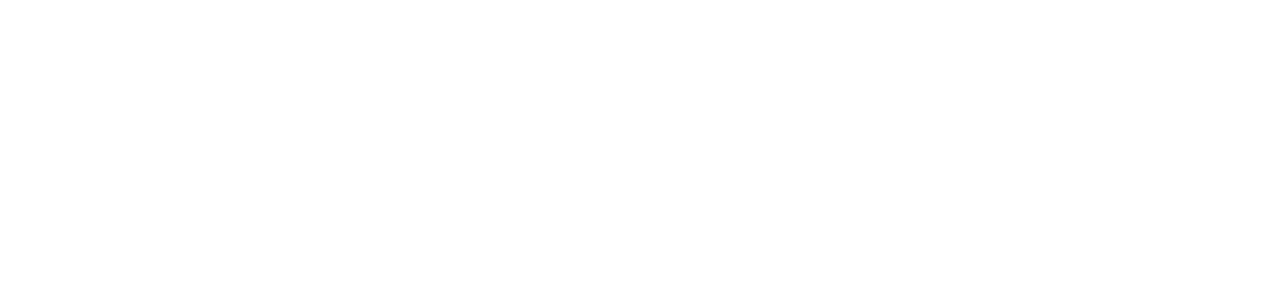
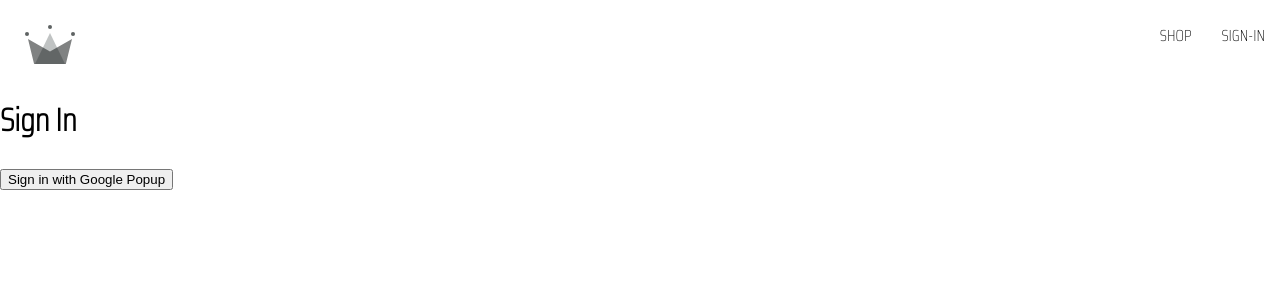
Before and after one commit to Chamindu36/market-place-pet-project, a React (Create React App) app: page /sign-in in a window 1280 px wide. Before the commit this address had no page. Shown: the top 300 px of the page. Built offline with nearby package versions, Linux system fonts and the light colour scheme.

Commit message:
Add firebase to the web-app and implement sign-in

```diff
--- a/package.json
+++ b/package.json
@@ -6,6 +6,7 @@
     "@testing-library/jest-dom": "^5.16.5",
     "@testing-library/react": "^13.4.0",
     "@testing-library/user-event": "^13.5.0",
+    "firebase": "^10.0.0",
     "react": "^18.2.0",
     "react-dom": "^18.2.0",
     "react-router-dom": "^6.14.1",
--- a/src/App.js
+++ b/src/App.js
@@ -1,12 +1,14 @@
 import { Route, Routes } from "react-router";
 import Home from "./routes/home/home.component";
 import Navigation from "./routes/navigation/navigation.component";
+import SignIn from "./routes/sign-in/sign-in.component";
 
 const App = () => {
   return (
     <Routes>
       <Route path="/" element={<Navigation />}>
         <Route index element={<Home />} />
+        <Route path="sign-in" element={<SignIn />} />
       </Route>
     </Routes>
   );
--- a/src/routes/navigation/navigation.component.jsx
+++ b/src/routes/navigation/navigation.component.jsx
@@ -15,8 +15,8 @@
                     <Link className='nav-link' to="/shop">
                         SHOP
                     </Link>
-                    <Link className='nav-link' to="/shop">
-                        CART
+                    <Link className='nav-link' to="/sign-in">
+                        SIGN-IN
                     </Link>
                 </div>
             </div>
--- /dev/null
+++ b/src/routes/sign-in/sign-in.component.jsx
@@ -0,0 +1,18 @@
+import { signInWithGooglePopup } from "../../utils/firebase/firebase.utils";
+
+const SignIn = () => {
+
+    const logGoogleUser = async () => {
+        const response = await signInWithGooglePopup();
+        console.log(response);
+    }
+    return (
+        <div>
+            <h1>Sign In</h1>
+            <button onClick={logGoogleUser}>
+                Sign in with Google Popup
+            </button>
+        </div>
+    );
+}
+export default SignIn;
--- /dev/null
+++ b/src/utils/firebase/firebase.utils.js
@@ -0,0 +1,31 @@
+import { Provider } from '@firebase/component';
+import { constants } from 'buffer';
+import { initializeApp } from 'firebase/app';
+import {
+    getAuth,
+    signInWithRedirect,
+    signInWithPopup,
+    GoogleAuthProvider
+} from 'firebase/auth';
+
+// Web app's Firebase configuration
+const firebaseConfig = {
+    apiKey: "AIzaSyDAy_RME8eCqgH0M91pLmnyjlKFdDktmIA",
+    authDomain: "market-place-pet-project-db.firebaseapp.com",
+    projectId: "market-place-pet-project-db",
+    storageBucket: "market-place-pet-project-db.appspot.com",
+    messagingSenderId: "659129455463",
+    appId: "1:659129455463:web:1dd29ea1f9c73d6bd755c2"
+};
+
+// Initialize Firebase
+const firebaseApp = initializeApp(firebaseConfig);
+
+const provider = new GoogleAuthProvider();
+
+provider.setCustomParameters({
+    prompt: 'select_account'
+});
+
+export const auth = getAuth();
+export const signInWithGooglePopup = () => signInWithPopup(auth, provider);
```
Also changed, not shown: 1 other file (tests, documents, lock files or other folders).
